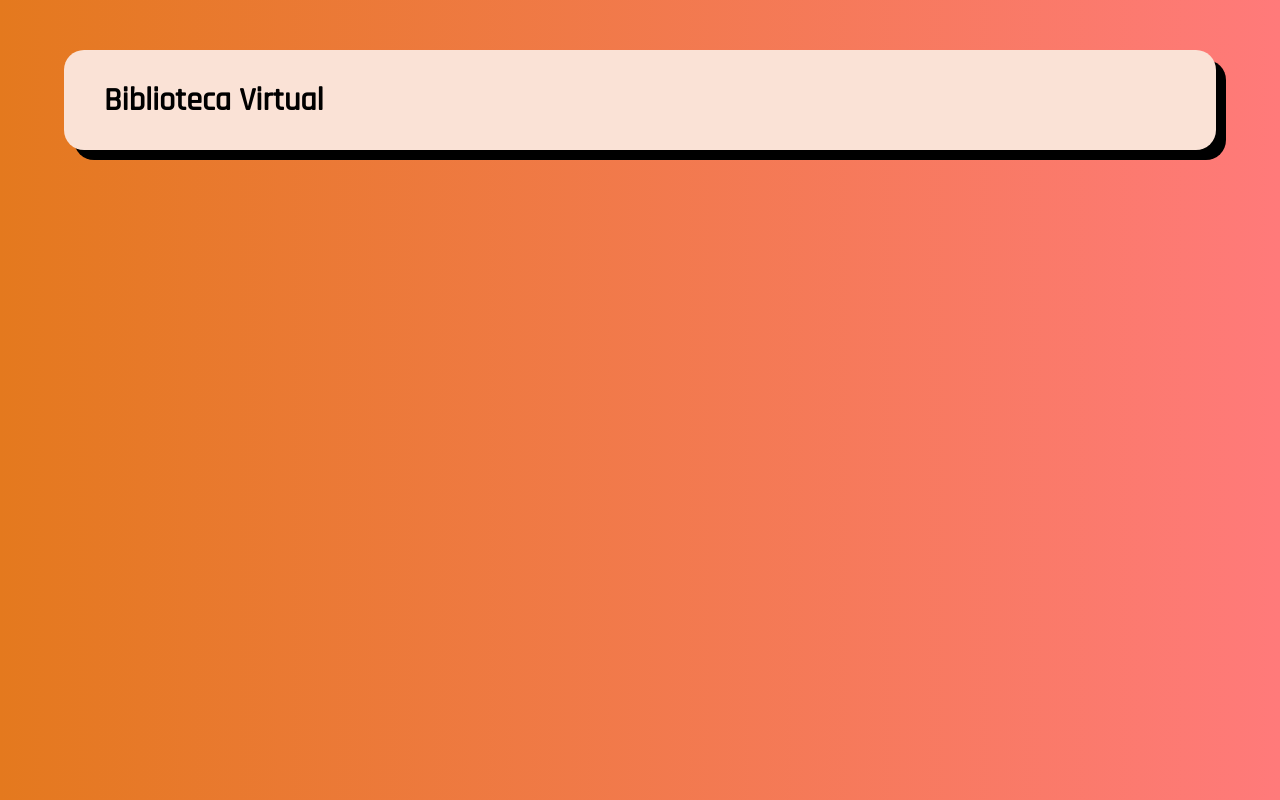
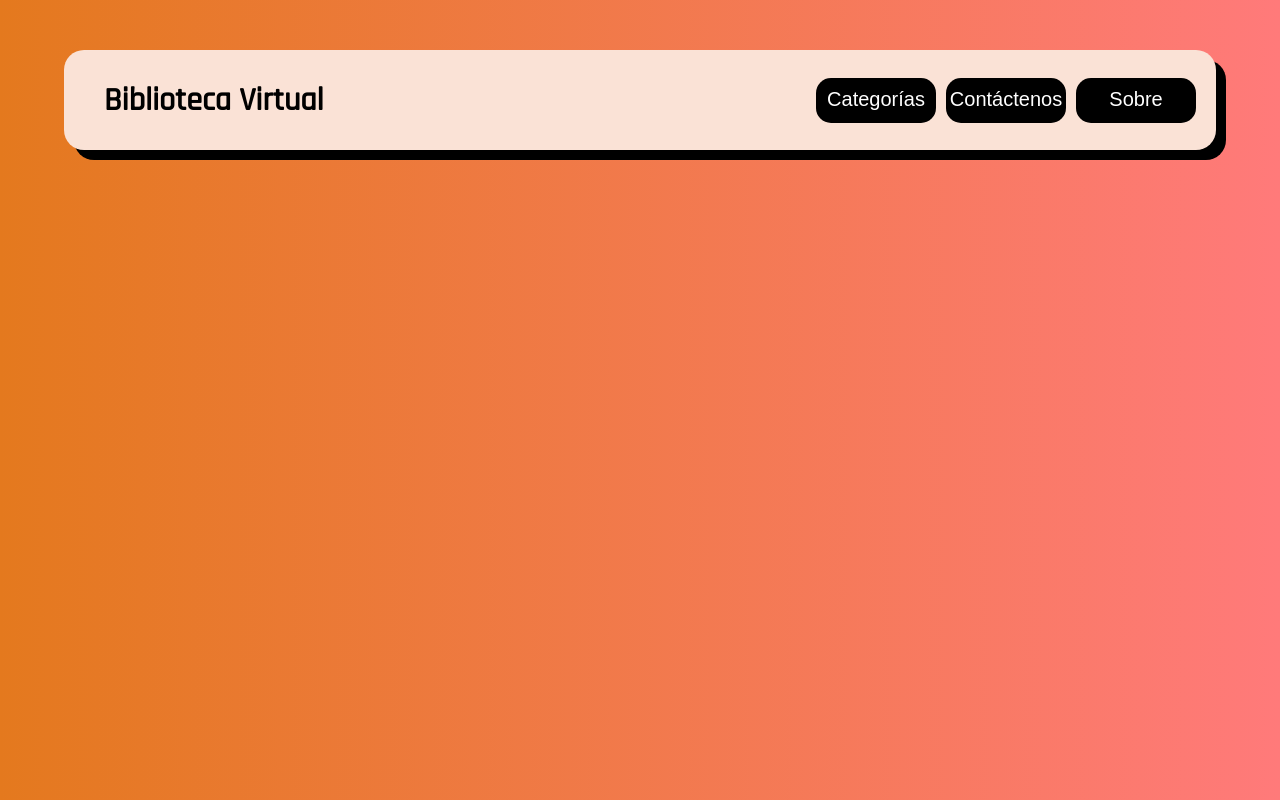
Before and after one commit to bibliotecavirtual-isp9/bibliotecavirtual-isp9.github.io, a plain HTML site: page index.html in a window 1280 px wide. Drawn offline with Linux system fonts and the light colour scheme; a web font is replaced by a local one.

Commit message:
cambios en el index

```diff
--- a/estilos/estilo-index.css
+++ b/estilos/estilo-index.css
@@ -1,4 +1,5 @@
 @import url('https://fonts.googleapis.com/css2?family=Rajdhani:wght@500&display=swap');
+@import url('https://fonts.googleapis.com/css2?family=Signika+Negative:wght@300&display=swap');
 *{		/* CSS Reset */
 	margin : 0;
 	padding : 0;
@@ -18,12 +19,40 @@ body {
   background-color: #fae2d6;
   flex-direction: row;
   align-items: center;
-  justify-content: left;
+  justify-content: space-between;
   box-shadow: 10px 10px  black;
 }
 
 #menuPrincipal h1{
   font-family: 'Rajdhani', sans-serif;
   margin-left: 40px;
+}
 
+#menuOpciones{
+  list-style: none;
+  margin-right: 20px;
 }
+#menuOpciones li a{
+  text-decoration: none;
+  color: white;
+  font-size: 20px;
+  display: block;
+  font-family: 'Signika Negative', sans-serif;
+  width: 120px;
+  text-align: center;
+  margin-left: 10px;
+  padding-top: 10px;
+  height: 35px;
+  border-radius: 15px;
+  background-color: black;
+}
+
+#menuOpciones li a:hover{
+  color: black;
+  background-color: white;
+}
+
+#menuOpciones li{
+  float: left;
+  text-align: center;
+}
--- a/index.html
+++ b/index.html
@@ -13,6 +13,20 @@
 						<h1>
 							Biblioteca Virtual
 						</h1>
+
+						<nav>
+							<ul id="menuOpciones">
+								<li> <a href="www.google.com"> Categorías </a>
+								</li>
+								<li>
+									<a href="#"> Contáctenos </a>
+								</li>
+								<li>
+									<a href="#"> Sobre </a>
+								</li>
+							</ul>
+						</nav>
+
 				</div>
 		</header>
 
```
